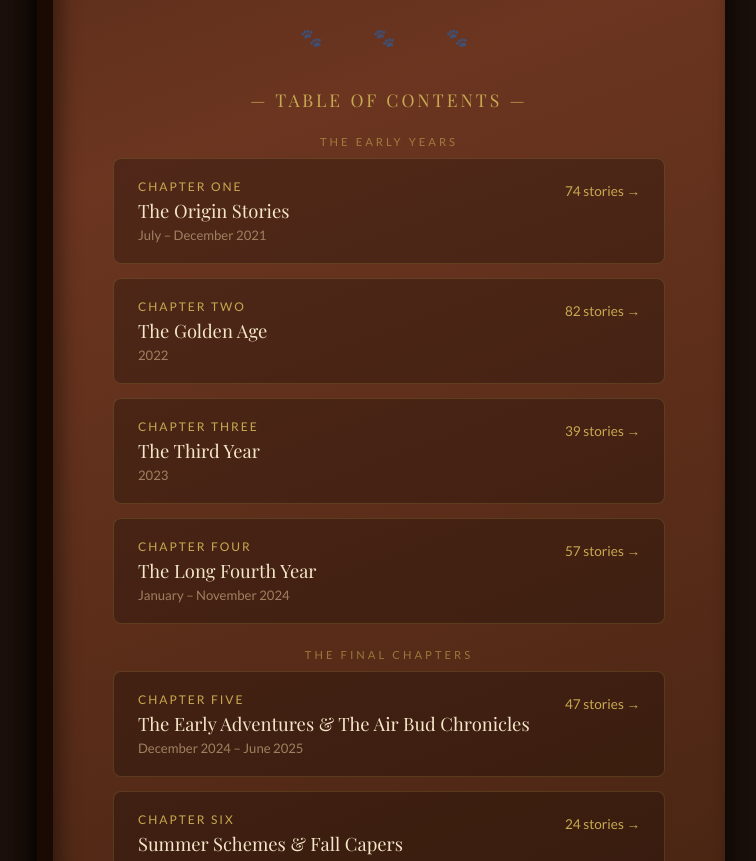
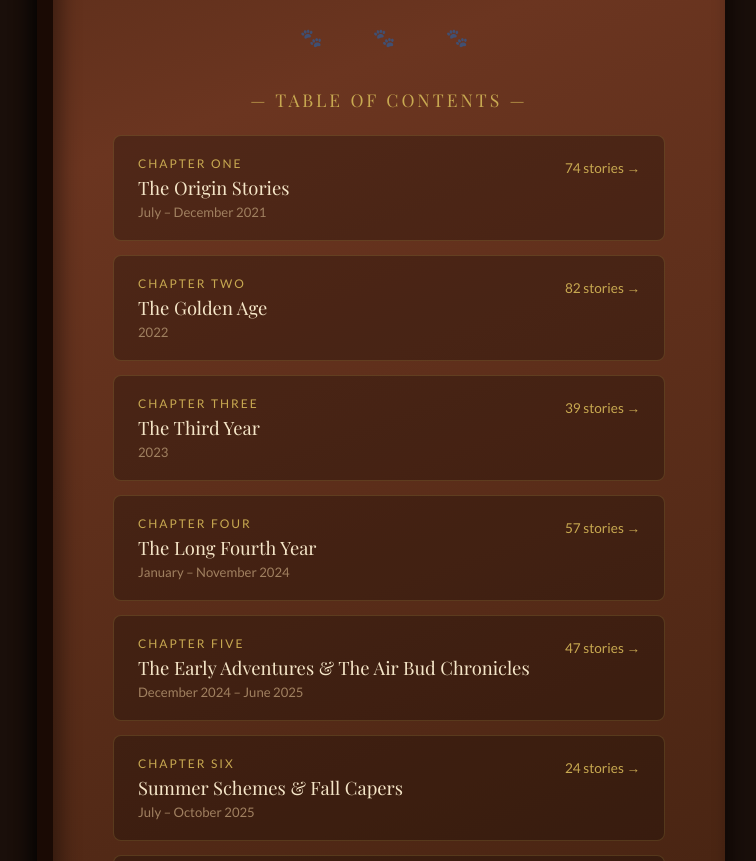
Before and after one commit to adampenn/della-and-oban, a plain HTML site: page index.html in a window 1280 px wide. Shown: the part 720-1581 px from the top of the page, without its empty margins (255-1011 px from the left). Drawn offline with nearby package versions, Linux system fonts and the light colour scheme; a web font is replaced by a local one.

Commit message:
Remove section dividers from table of contents
Simple chronological chapter list, no Early Years / Final Chapters split.

Co-Authored-By: Claude Sonnet 4.6 <noreply@anthropic.com>

```diff
--- a/index.html
+++ b/index.html
@@ -63,8 +63,6 @@
     <div class="toc-section">
       <p class="toc-heading">— Table of Contents —</p>
 
-      <p class="year-label">The Early Years</p>
-
       <a href="chapter1.html" class="chapter-card">
         <span class="chapter-count">74 stories →</span>
         <div class="chapter-number">Chapter One</div>
@@ -92,8 +90,6 @@
         <div class="chapter-name">The Long Fourth Year</div>
         <div class="chapter-date">January – November 2024</div>
       </a>
-
-      <p class="year-label">The Final Chapters</p>
 
       <a href="chapter5.html" class="chapter-card">
         <span class="chapter-count">47 stories →</span>
```
